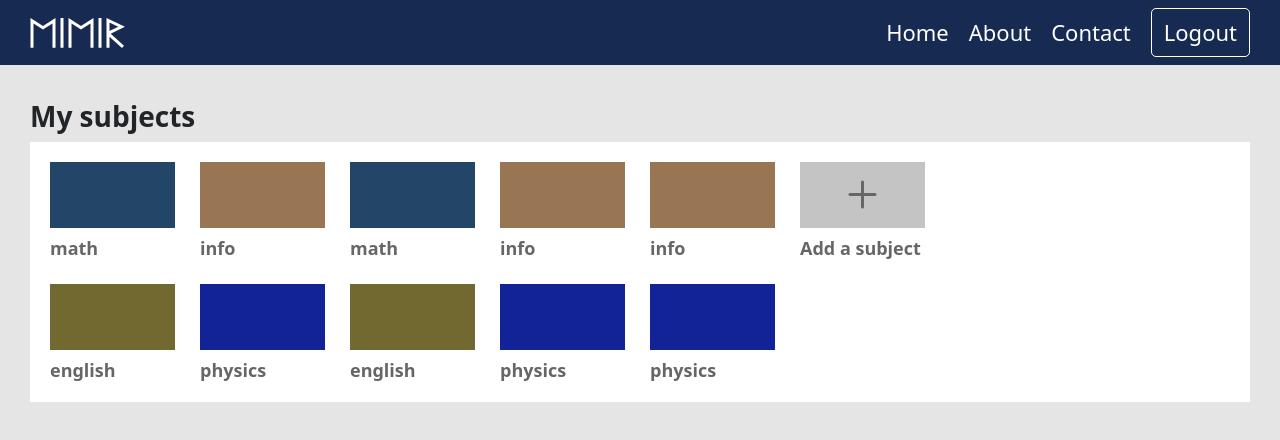
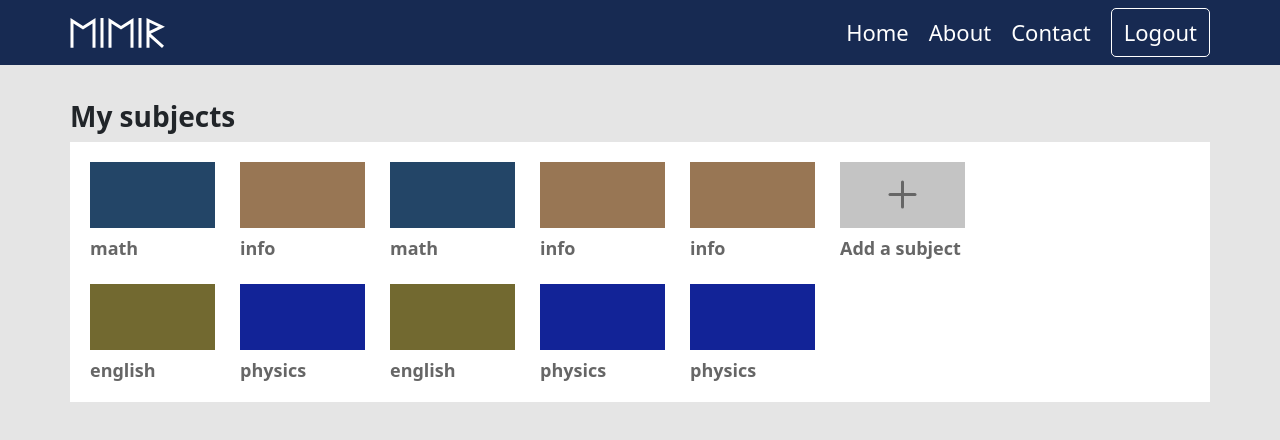
Before and after one commit to haffintech/mimir, a React (Create React App) app: page /dashboard in a window 1280 px wide. Shown: the top 440 px of the page. Built offline with nearby package versions, Linux system fonts and the light colour scheme.

Commit message:
feat: basic site-container

```diff
--- a/src/App.scss
+++ b/src/App.scss
@@ -6,9 +6,29 @@
 }
 
 .App {
+  display: flex;
+  flex-direction: column;
+  align-items: center;
+
   @include media-query('md') {
     background-color: $siteBackground;
     min-height: 100vh;
+  }
+
+  .custom-container {
+    width: 320px;
+
+    @include media-query('sm') {
+      width: 360px;
+    }
+
+    @include media-query('md') {
+      width: 708px;
+    }
+
+    @include media-query('lg') {
+      width: 1140px;
+    }
   }
 }
 
--- a/src/App.tsx
+++ b/src/App.tsx
@@ -33,6 +33,7 @@ function App() {
   return (
     <div className='App'>
       <Navbar content={content.navbar} />
+      <div className='custom-container'>
         <Router>
           <Routes>
             <Route path='/' element={<Welcome content={content.welcome} />} />
@@ -40,6 +41,7 @@ function App() {
           </Routes>
         </Router>
       </div>
+    </div>
   );
 }
 
--- a/src/Components/Navbar/Navbar.scss
+++ b/src/Components/Navbar/Navbar.scss
@@ -13,17 +13,29 @@
     height: 65px;
     align-items: center;
     justify-content: space-between;
-    padding: 0 30px;
+    padding: 0 calc((100vw - $md-container) / 2);
     width: 100%;
+  }
+
+  @include media-query('lg') {
+    padding: 0 calc((100vw - $lg-container) / 2);
   }
 
   &__menu {
     position: absolute;
     top: 16.5px;
-    left: 25px;
+    left: calc((100vw - $min-container) / 2);
+
+    @include media-query('sm') {
+      left: calc((100vw - $sm-container) / 2);
+    }
 
     @include media-query('md') {
       display: none;
+    }
+
+    @media (min-width: 450px) {
+      left: 25px;
     }
   }
 
--- a/src/Pages/Dashboard/Dashboard.scss
+++ b/src/Pages/Dashboard/Dashboard.scss
@@ -1,10 +1,10 @@
 @import '../../sass/shared.scss';
 
 .dashboard {
-  padding: 30px 25px;
+  padding: 30px 0;
   height: 100%;
 
   @include media-query('md') {
-    padding: 35px 30px;
+    padding: 35px 0;
   }
 }
--- a/src/Pages/Welcome/Welcome.scss
+++ b/src/Pages/Welcome/Welcome.scss
@@ -1,14 +1,12 @@
 @import '../../sass/shared.scss';
 
 .welcome {
-  padding: 25px;
-
   @include media-query('md') {
-    padding: 30px;
+    padding: 30px 0;
   }
 
   @include media-query('lg') {
-    padding: 40px;
+    padding: 40px 0;
   }
 
   &__teaser {
--- a/src/sass/mediaQueries.scss
+++ b/src/sass/mediaQueries.scss
@@ -1,4 +1,10 @@
 @mixin media-query($breakpoint) {
+  @if $breakpoint == 'sm' {
+    @media (min-width: 375px) {
+      @content;
+    }
+  }
+
   @if $breakpoint == 'md' {
     @media (min-width: 768px) {
       @content;
--- a/src/sass/shared.scss
+++ b/src/sass/shared.scss
@@ -4,3 +4,9 @@ $mimirBlue: #172a52;
 $textGray: #666666;
 $containerBackground: #ffffff;
 $siteBackground: #e5e5e5;
+
+// width for custom-container
+$min-container: 320px;
+$sm-container: 360px;
+$md-container: 708px;
+$lg-container: 1140px;
```
Lines whose indentation alone changed are shown as unchanged.
